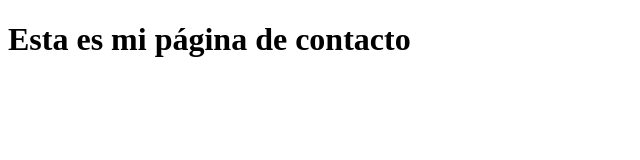
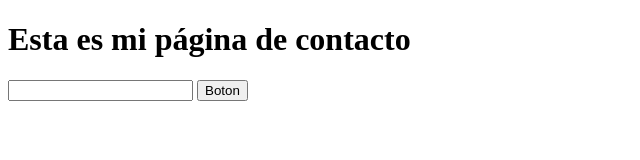
Before and after one commit to IgnacioCurto/mi-repo, a plain HTML site: page contacto.html in a window 1280 px wide. Shown: the whole page, without its empty margins (0-640 px from the left). Drawn offline with Linux system fonts and the light colour scheme.

Commit message:
Cree un nuevo form en el contacto.html

```diff
--- a/contacto.html
+++ b/contacto.html
@@ -10,6 +10,11 @@
 
     <h1>Esta es mi página de contacto</h1>
 
-    <footer></footer>
+    <footer>
+        <form action="">
+            <input type="text">
+            <button>Boton</button>
+        </form>
+    </footer>
 </body>
 </html>
```
